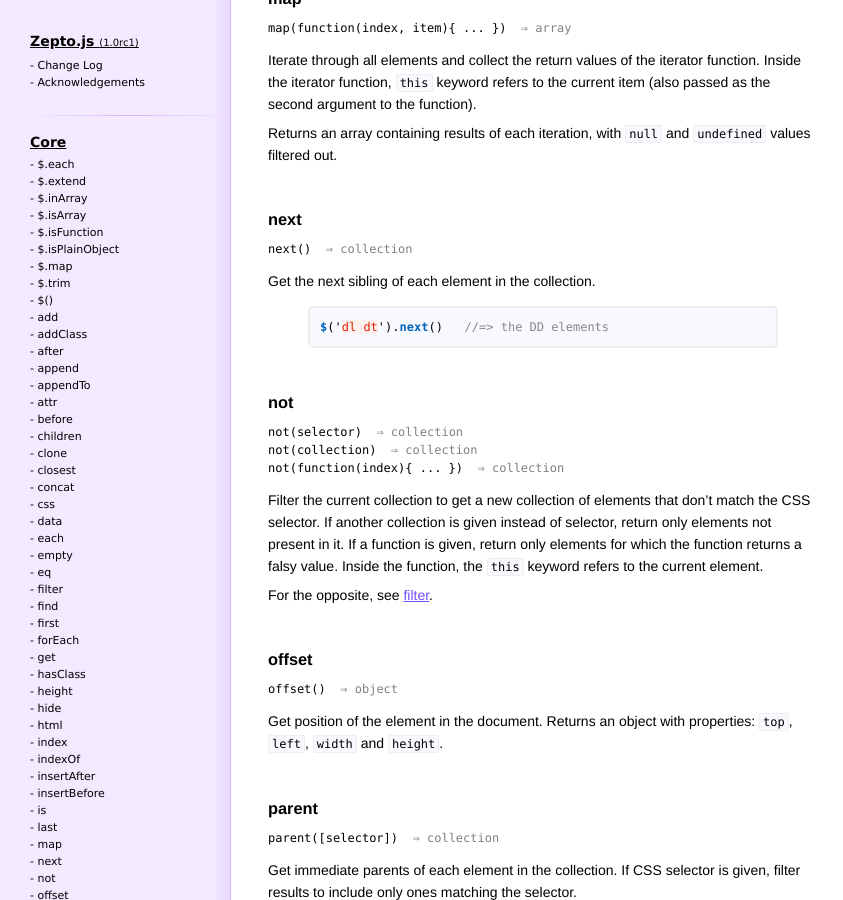
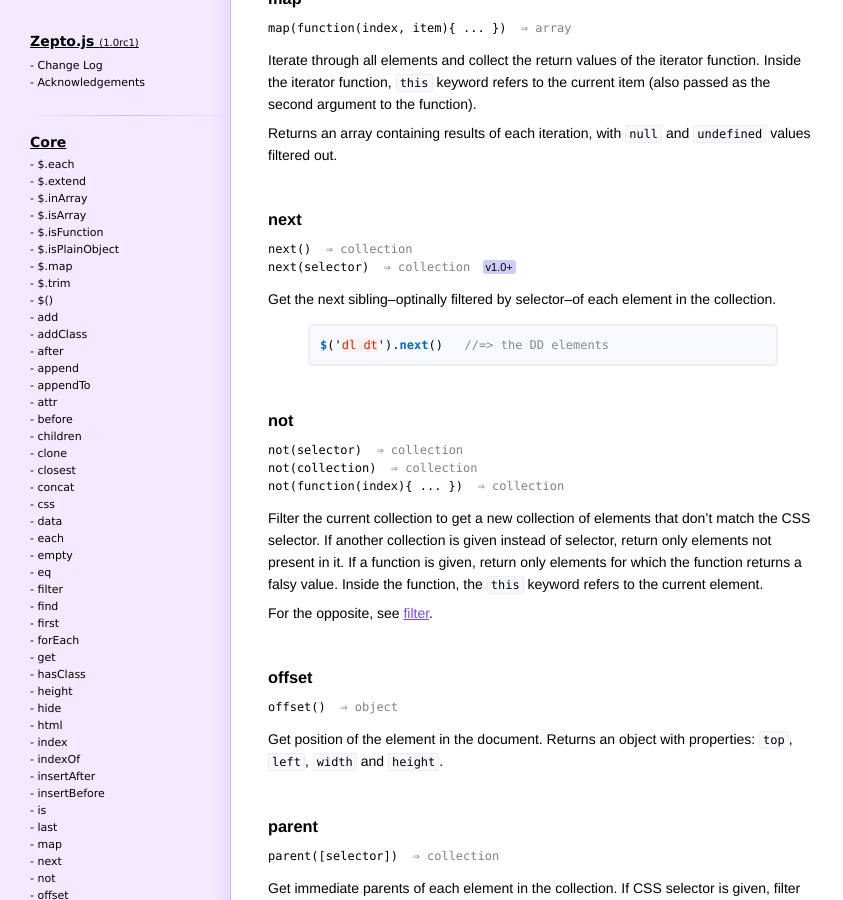
Before and after one commit to madrobby/zepto, a Jekyll site: the page built from index.html, in a window 1280 px wide and 900 px high, scrolled down 11931 px. Shown: the whole window, without its empty margins (0-843 px from the left). Built offline with Jekyll 4.4.1, drawn with Linux system fonts in a browser that asks for light colours; Markdown is read by kramdown in place of the engine named in the settings; some of the changed text lies outside the part shown.

Commit message:
document new behaviors of older methods
Closes #509

```diff
--- a/index.html
+++ b/index.html
@@ -304,7 +304,9 @@ document.write('<script src=' +
   }
 
   $('.signature code').html(function(i, html){
-    return html.replace(/\)([^()]+)$/mg, ') <span class=return>$1</span>')
+    return html
+      .replace(/\[(.+)\]$/mg, '<span class=version>$1+</span>')
+      .replace(/\)([^()]+)$/mg, ') <span class=return>$1</span>')
   })
 
   if ($.os.ios || /\bMac.+\bSafari\b/.test(navigator.userAgent))
```
Also changed, not shown: core/_posts/1900-01-01-filter.md (+1 -1 lines), core/_posts/1900-01-01-next.md (+3 -1 lines), core/_posts/1900-01-01-prev.md (+3 -1 lines).
